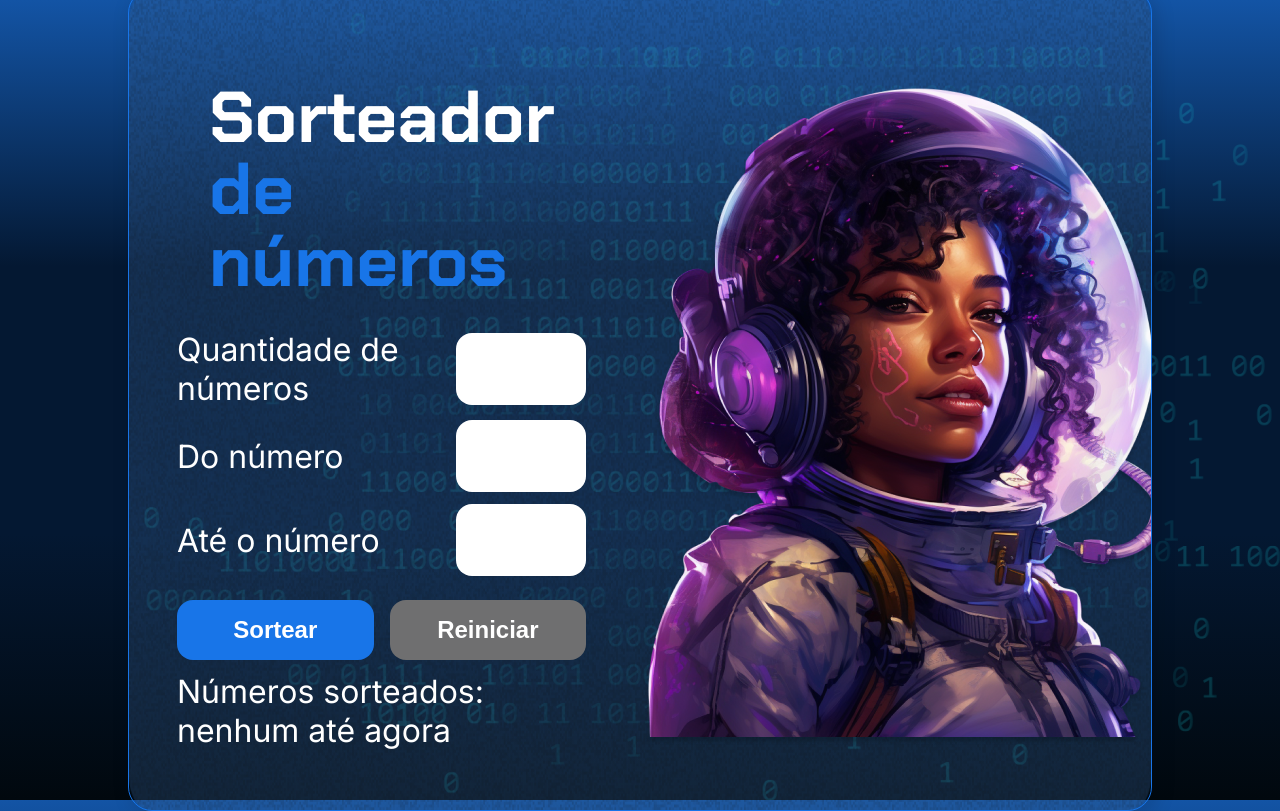
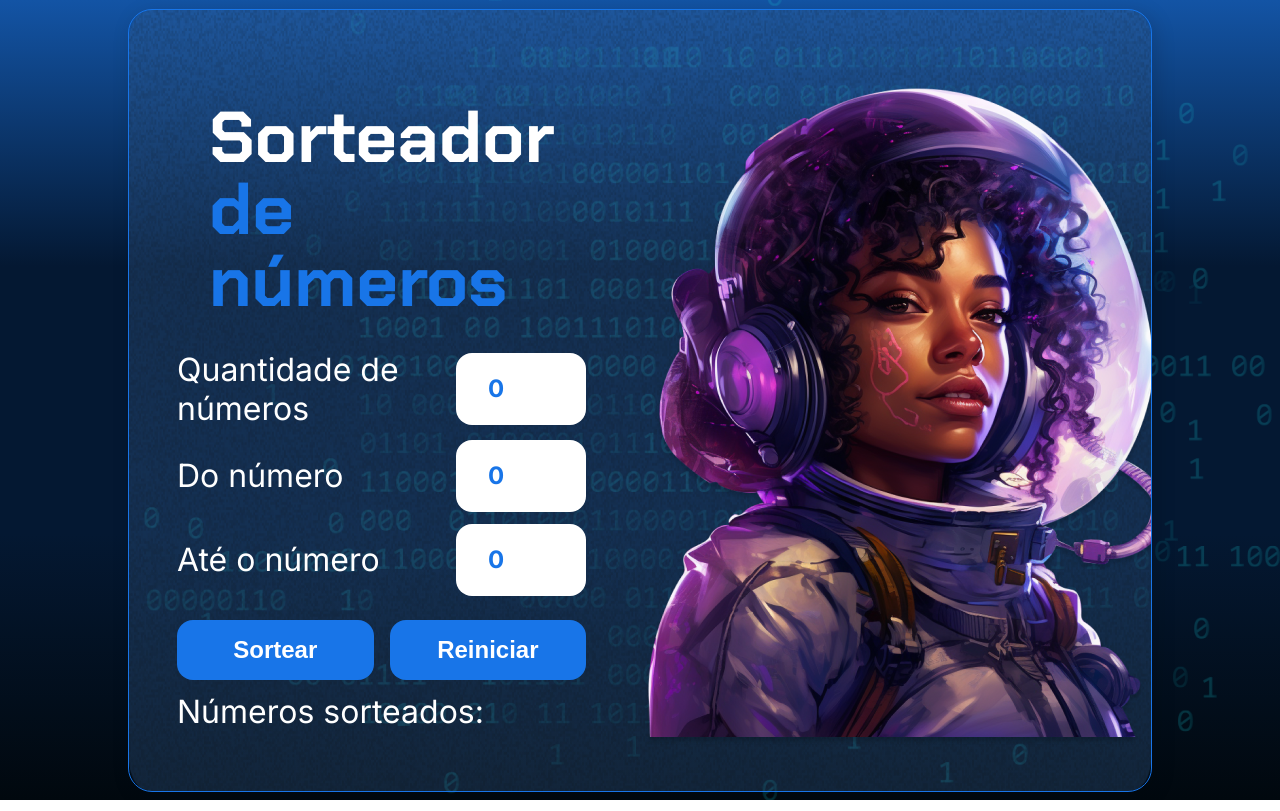
Before and after one commit to Satoshi-Yamazaki/Alura, a plain HTML site: page projetos de conclusão de lógica de programação/sorteador-numeros/index.html in a window 1280 px wide. Both pictures are taken after a click on the button "Sortear". Drawn offline with Linux system fonts and the light colour scheme.

Commit message:
Projeto Sorteador de Números

```diff
--- a/projetos de conclusão de lógica de programação/sorteador-numeros/app.js
+++ b/projetos de conclusão de lógica de programação/sorteador-numeros/app.js
@@ -0,0 +1,62 @@
+const inputField = document.getElementById("ate");
+
+inputField.addEventListener("keypress", function(event) {
+  if (event.key === "Enter") {
+    sortear()
+  }
+});
+
+function sortear() {
+    let quant = parseInt(document.getElementById('quantidade').value);
+    let de = parseInt(document.getElementById('de').value);
+    let ate = parseInt(document.getElementById('ate').value);
+
+    console.log(`Quantidade: ${quant}, De: ${de}, Até: ${ate}.`)
+
+    let sorteados = [];
+    let numero;
+
+    for (let i = 0; i < quant; i++) {
+        numero = numeroAleatorio(de, ate);
+
+        while (sorteados.includes(numero)) {
+            numero = numeroAleatorio(de, ate)
+        }
+
+        sorteados.push(numero);
+    }
+
+    console.log(sorteados);
+
+    let resultado = document.getElementById('resultado');
+    resultado.innerHTML = `<label class="texto__paragrafo">Números sorteados:  ${sorteados}</label>`
+
+    btn();
+
+
+    document.getElementById('btn-reiniciar').disabled = false;
+}
+
+function numeroAleatorio(min, max) {
+    return Math.floor(Math.random() * (max - min + 1)) + min;
+}
+
+function reiniciar() {
+    document.getElementById('quantidade').value = '0';
+    document.getElementById('de').value = '0';
+    document.getElementById('ate').value = '0';
+    document.getElementById('resultado').innerHTML = '<label class="texto__paragrafo">Números sorteados: nenhum até agora</label>';
+    btn();
+    document.getElementById('btn-reiniciar').disabled = true;
+}
+
+function btn() {
+    let botao = document.getElementById('btn-reiniciar');
+    if (botao.classList.contains('container__botao-desabilitado')) {
+        botao.classList.remove('container__botao-desabilitado');
+        botao.classList.add('container__botao');
+    } else {
+        botao.classList.add('container__botao-desabilitado');
+        botao.classList.remove('container__botao');
+    }
+}
--- a/projetos de conclusão de lógica de programação/sorteador-numeros/index.html
+++ b/projetos de conclusão de lógica de programação/sorteador-numeros/index.html
@@ -20,23 +20,23 @@
 
                     <div class="container__campo">
                         <label class="texto__paragrafo">Quantidade de números</label>
-                        <input class="container__input" id="quantidade" type="number" min="1">
+                        <input class="container__input" id="quantidade" type="number" min="1" value="0">
                     </div>
 
                     <div class="container__campo">
                         <label class="texto__paragrafo">Do número</label>
-                        <input class="container__input" id="de" type="number" min="1">
+                        <input class="container__input" id="de" type="number" min="1" value="0">
                     </div>
 
                     <div class="container__campo">
                         <label class="texto__paragrafo">Até o número</label>
-                        <input class="container__input" id="ate" type="number" min="1">
+                        <input class="container__input" id="ate" type="number" min="1" value="0">
                     </div>
                 </div>
 
                 <div class="chute container__botoes">
                     <button onclick="sortear()" id="btn-sortear" class="container__botao">Sortear</button>
-                    <button onclick="reiniciar()" id="btn-reiniciar" class="container__botao-desabilitado" >Reiniciar</button>
+                    <button onclick="reiniciar()" id="btn-reiniciar" class="container__botao-desabilitado" disabled>Reiniciar</button>
                 </div>
 
                 <div class="container__texto" id="resultado">
```
